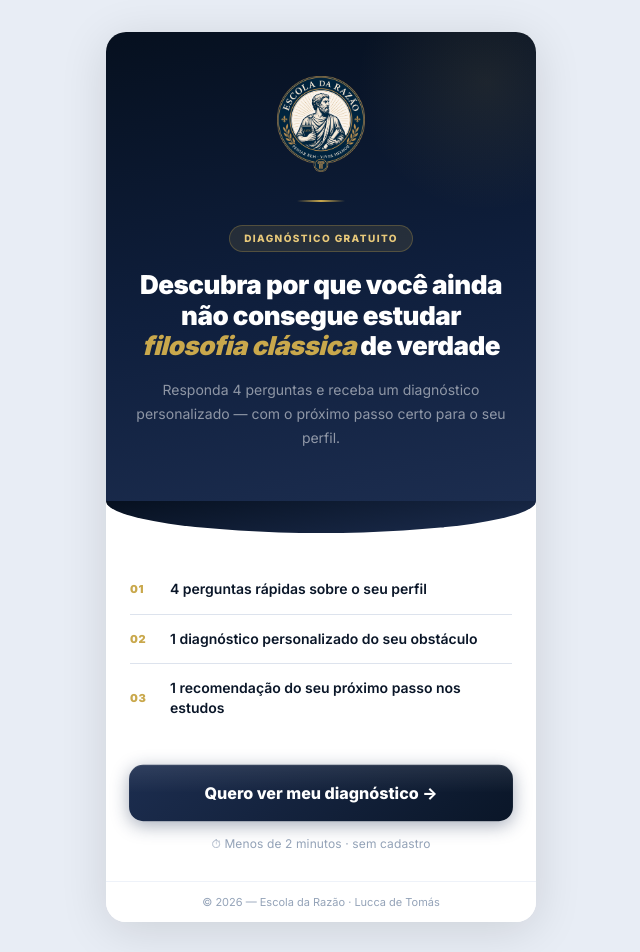
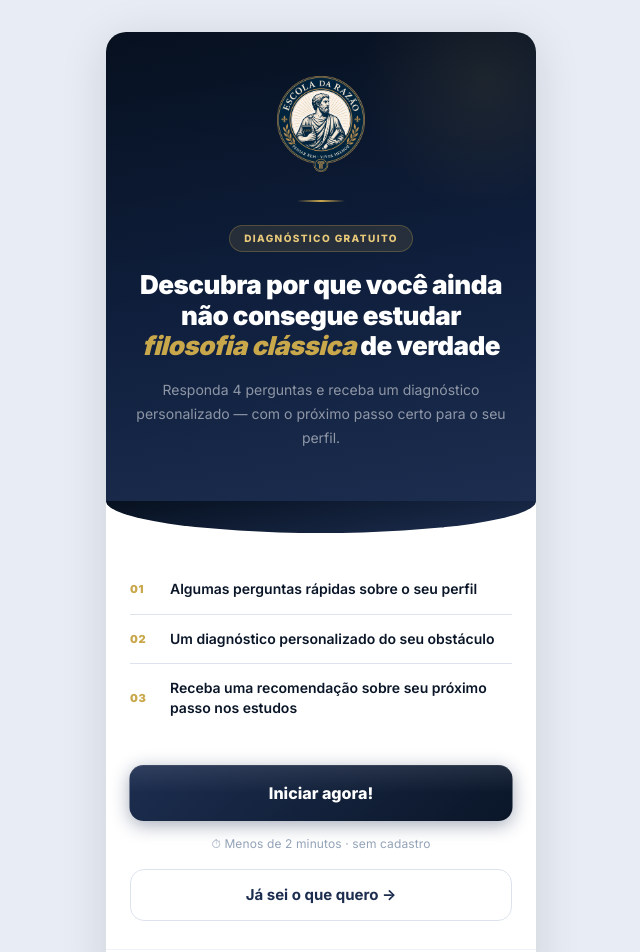
Before and after one commit to ojosuevfx/escola-da-razao-quiz, a Next.js app: page / in a window 1280 px wide. Shown: the top 952 px of the page, without its empty margins (319-959 px from the left). Built offline with nearby package versions, Linux system fonts and the light colour scheme.

Commit message:
feat: botões S0 e link de pagamento S8
- CTA principal: "Iniciar agora!"
- Botão secundário "Já sei o que quero →" vai direto para S8
- Botão CTA da S8 aponta para pay.hub.la/KJLdsZa55bTmIuB9ABC1

Co-Authored-By: Claude Sonnet 4.6 <noreply@anthropic.com>

```diff
--- a/components/quiz/QuizFunnel.tsx
+++ b/components/quiz/QuizFunnel.tsx
@@ -246,7 +246,7 @@ function MultiOption({ text, selected, onClick }: { text: string; selected: bool
 }
 
 // ─── S0 — Cover ───────────────────────────────────────────────────────────────
-function ScreenS0({ onNext }: { onNext: () => void }) {
+function ScreenS0({ onNext, onSkip }: { onNext: () => void; onSkip: () => void }) {
   return (
     <div style={{ background: "#fff" }}>
 
@@ -327,9 +327,9 @@ function ScreenS0({ onNext }: { onNext: () => void }) {
         {/* Steps */}
         <div style={{ display: "flex", flexDirection: "column", marginBottom: 32 }}>
           {[
-            { num: "01", text: "4 perguntas rápidas sobre o seu perfil" },
-            { num: "02", text: "1 diagnóstico personalizado do seu obstáculo" },
-            { num: "03", text: "1 recomendação do seu próximo passo nos estudos" },
+            { num: "01", text: "Algumas perguntas rápidas sobre o seu perfil" },
+            { num: "02", text: "Um diagnóstico personalizado do seu obstáculo" },
+            { num: "03", text: "Receba uma recomendação sobre seu próximo passo nos estudos" },
           ].map(({ num, text }, i) => (
             <div key={i} style={{
               display: "flex", alignItems: "center", gap: 16,
@@ -347,17 +347,41 @@ function ScreenS0({ onNext }: { onNext: () => void }) {
           ))}
         </div>
 
-        {/* CTA */}
+        {/* CTA principal */}
         <PrimaryButton onClick={onNext} pulse>
-          Quero ver meu diagnóstico →
+          Iniciar agora!
         </PrimaryButton>
 
         <p style={{
           textAlign: "center", fontSize: 12, color: C.textMuted,
-          marginTop: 14, marginBottom: 0, letterSpacing: "0.01em",
+          marginTop: 14, marginBottom: 16, letterSpacing: "0.01em",
         }}>
           ⏱ Menos de 2 minutos · sem cadastro
         </p>
+
+        {/* CTA secundário */}
+        <button
+          onClick={onSkip}
+          style={{
+            width: "100%", padding: "14px",
+            background: "transparent",
+            color: C.navy,
+            border: `1.5px solid ${C.border}`,
+            borderRadius: 14, fontSize: 15, fontWeight: 700,
+            cursor: "pointer", fontFamily: "inherit",
+            transition: "border-color 200ms, background 200ms",
+          }}
+          onMouseEnter={(e) => {
+            (e.currentTarget as HTMLButtonElement).style.borderColor = C.navy;
+            (e.currentTarget as HTMLButtonElement).style.background = C.navyLight;
+          }}
+          onMouseLeave={(e) => {
+            (e.currentTarget as HTMLButtonElement).style.borderColor = C.border;
+            (e.currentTarget as HTMLButtonElement).style.background = "transparent";
+          }}
+        >
+          Já sei o que quero →
+        </button>
       </div>
 
       <div style={{ height: 28 }} />
@@ -858,7 +882,14 @@ function ScreenS8({ answers }: { answers: Answers }) {
           animate={shaken ? { x: [0, -3, 3, -3, 3, -2, 2, 0] } : { x: 0 }}
           transition={{ duration: 0.4 }}
         >
-          <PrimaryButton>Quero entrar na Escola da Razão →</PrimaryButton>
+          <a
+            href="https://pay.hub.la/KJLdsZa55bTmIuB9ABC1"
+            target="_blank"
+            rel="noopener noreferrer"
+            style={{ display: "block", textDecoration: "none" }}
+          >
+            <PrimaryButton>Quero entrar na Escola da Razão →</PrimaryButton>
+          </a>
         </motion.div>
 
         <p style={{ textAlign: "center", fontSize: 12, color: C.textMuted, marginTop: 12, marginBottom: 0 }}>
@@ -899,7 +930,7 @@ export default function QuizFunnel() {
 
   const renderScreen = () => {
     switch (screen) {
-      case "S0": return <ScreenS0 onNext={goNext} />;
+      case "S0": return <ScreenS0 onNext={goNext} onSkip={() => goTo("S8", 1)} />;
       case "S1": return <ScreenS1 onNext={goNext} onBack={goBack} answers={answers} setAnswer={setAnswer} />;
       case "S2": return <ScreenS2 onNext={goNext} onBack={goBack} answers={answers} setAnswer={setAnswer} />;
       case "S3": return <ScreenS3 onNext={goNext} onBack={goBack} answers={answers} setAnswer={setAnswer as (q: number, v: string[]) => void} />;
```
